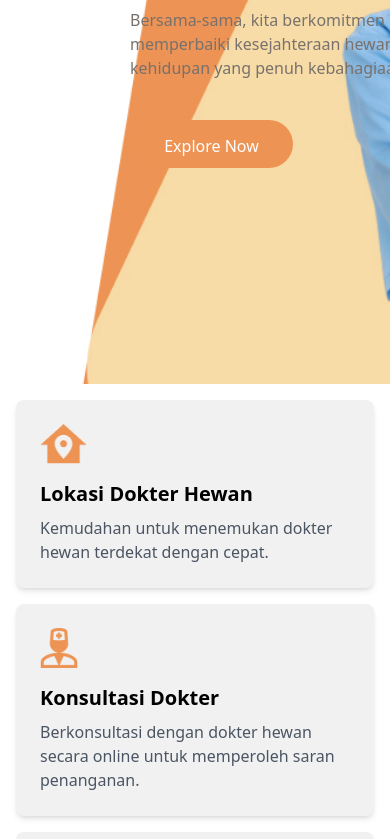
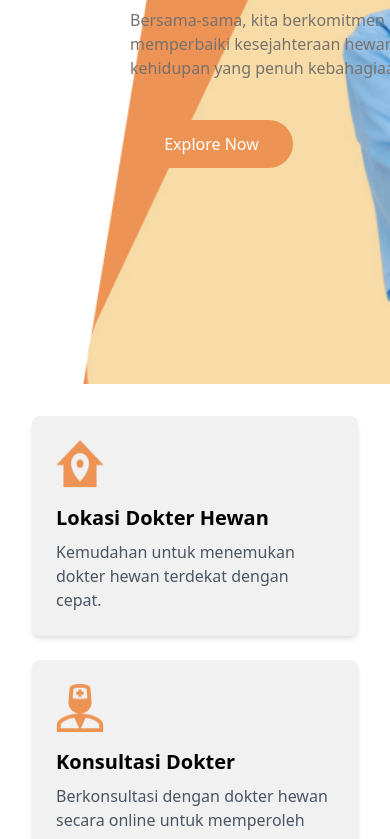
Before and after one commit to yusuf020820/PetPalsCare2, a React (Vite) app: page / in a window 390 px wide. Shown: the part 540-1379 px from the top of the page. Built offline with nearby package versions, Linux system fonts and the light colour scheme; what tailgrids would draw is missing.

Commit message:
update home

```diff
--- a/src/pages/HomepageBefore.jsx
+++ b/src/pages/HomepageBefore.jsx
@@ -5,36 +5,93 @@ import image1 from '../assets/images/vectorhome1.png';
 import image2 from "../assets/images/vectorhome2.png";
 import image3 from "../assets/images/vectorhome3.png";
 import image4 from "../assets/images/vectorhome4.png";
-import { Description } from '@headlessui/react';
+import doktercwo from "../assets/images/DokterCowo.png";
+import doktercwe from "../assets/images/DokterCewe.png";
+import vaksinKucing from '../assets/images/vaksinimg.jpg';
 
 const data = [
-  {id:1,Imgurl:image1,text:"Lokasi Dokter Hewan", Description:"Kemudahan untuk menemukan dokter hewan terdekat dengan cepat."},
-  {id:2,Imgurl:image2,text:"Konsultasi Dokter", Description:"Berkonsultasi dengan dokter hewan secara online untuk memperoleh saran penanganan."},
-  {id:3,Imgurl:image3,text:"Adopsi Hewan", Description:"Menjelajahi daftar-daftar hewan yang anda inginkan untuk dipelihara."},
-  {id:4,Imgurl:image4,text:"Temukan Pengadopsi", Description:"Anda dapat mengunggah profil hewan anda untuk menemukan pengadopsi yang cocok."},
-]
+  { id: 1, Imgurl: image1, text: "Lokasi Dokter Hewan", description: "Kemudahan untuk menemukan dokter hewan terdekat dengan cepat." },
+  { id: 2, Imgurl: image2, text: "Konsultasi Dokter", description: "Berkonsultasi dengan dokter hewan secara online untuk memperoleh saran penanganan." },
+  { id: 3, Imgurl: image3, text: "Adopsi Hewan", description: "Menjelajahi daftar-daftar hewan yang anda inginkan untuk dipelihara." },
+  { id: 4, Imgurl: image4, text: "Temukan Pengadopsi", description: "Anda dapat mengunggah profil hewan anda untuk menemukan pengadopsi yang cocok." },
+];
 
+const doctorData = [
+  {
+    id: 1,
+    name: "Drh. Bagus Syahputra A",
+    specialty: "Hewan Domestik dan Eksotik",
+    experience: "7 Tahun",
+    imageUrl: doktercwo
+  },
+  {
+    id: 2,
+    name: "Drh. Nurma Lala",
+    specialty: "Kucing dan Anjing",
+    experience: "5 Tahun",
+    imageUrl: doktercwe
+  },
+  {
+    id: 3,
+    name: "Drh. Septian Priatama",
+    specialty: "Hewan Ternak dan Unggas",
+    experience: "10 Tahun",
+    imageUrl: doktercwo
+  },
+  {
+    id: 4,
+    name: "Drh. Ami Kosriami",
+    specialty: "Anjing dan Kucing, Ternak",
+    experience: "15 Tahun",
+    imageUrl: doktercwe
+  },
+];
 
-
-const Card = ({Imgurl, text , Description}) => {
+const Card = ({ Imgurl, text, description }) => {
   return (
     <div className="bg-[#F1F1F1] shadow-md rounded-lg p-6">
-    <div className="flex items-start justify-start mb-4">
-    <img src={Imgurl} alt={text} className="h-10"/>
+      <div className="flex items-center justify-start mb-4">
+        <img src={Imgurl} alt={text} className="h-12 w-12" />
+      </div>
+      <h2 className="text-xl font-semibold mb-2">{text}</h2>
+      <p className="text-gray-600">{description}</p>
     </div>
-    <h2 className="text-xl font-semibold mb-2">{text}</h2>
-    <p className="text-gray-600">{Description}</p>
+  );
+};
+
+const DoctorCard = ({ imageUrl, name, specialty, experience }) => {
+  return (
+    <div className="px-2 pt-2 bg-white rounded-xl shadow flex-col justify-start items-center gap-2 inline-flex">
+      <div className="w-auto h-52 bg-white rounded-[10px] justify-center items-center ">
+        <img className="w-auto h-52" src={imageUrl} alt={name} />
+      </div>
+      <div className="px-2 pt-2 pb-5 flex-col justify-start items-start gap-2.5 flex">
+        <div className="flex-col justify-start items-start gap-1 flex">
+          <div className="self-stretch text-slate-900 text-xl font-normal leading-10">{name}</div>
+          <div className="self-stretch justify-start items-start gap-1 inline-flex">
+            <div className="justify-start items-start gap-1.5 flex">
+              <div className="w-[61px] h-[18px] text-gray-500 text-xs font-black">Spesialis:</div>
+              <div className="w-[171px] h-[18px] text-gray-500 text-xs font-normal">{specialty}</div>
+            </div>
+          </div>
+          <div className="justify-start items-start gap-1.5 inline-flex">
+            <div className="text-gray-500 text-xs font-black">Pengalaman:</div>
+            <div className="text-gray-500 text-xs font-normal">{experience}</div>
+          </div>
+        </div>
+        <div className="self-stretch px-2.5 pt-1.5 pb-1 bg-orange-400 rounded-lg justify-start items-center gap-0.5 inline-flex">
+          <div className="w-20 text-center text-white text-sm font-semibold leading-tight">Lihat Detail</div>
+        </div>
+      </div>
     </div>
-  )
-}
-
-
+  );
+};
 
 const HomepageBefore = () => {
   return (
-    <>
+    <div className="font-sans">
       <div>
-        <Navbar/>
+        <Navbar />
       </div>
       <div className="relative w-full h-screen bg-cover bg-center" style={{ backgroundImage: `url(${heroImage})` }}>
         <div className="absolute left-[130px] top-[180px]">
@@ -42,28 +99,55 @@ const HomepageBefore = () => {
             Hewan Sehat, Hati Bahagia
             <p>Temukan Perawatan Terbaik</p>
           </div>
-
           <div className="w-[480px] text-stone-500 text-base font-normal font-sans mt-4">
             Bersama-sama, kita berkomitmen untuk mengubah dan memperbaiki kesejahteraan hewan serta menciptakan kehidupan yang penuh kebahagiaan bagi mereka!
           </div>
-          <button className="w-[163px] px-7 pt-3.5 pb-2.5 bg-[#ED9455] hover:bg-[#e28d51] transition duration-300 rounded-full flex justify-center items-center mt-10">
+          <button className="w-[163px] h-[48px] bg-[#ED9455] hover:bg-[#e28d51] transition duration-300 rounded-full flex justify-center items-center mt-10">
             <span className="text-white">Explore Now</span>
           </button>
+
         </div>
       </div>
 
+      <div className="container mx-auto p-8">
+        <div className="grid grid-cols-1 sm:grid-cols-2 md:grid-cols-3 lg:grid-cols-4 gap-6">
+          {data.map((item) => (
+            <Card key={item.id} Imgurl={item.Imgurl} text={item.text} description={item.description} />
+          ))}
+        </div>
+      </div>
 
+      <div className="container mx-auto p-8 flex flex-col lg:flex-row items-center gap-8">
+        <div className="w-full lg:w-1/2 h-[23rem] overflow-hidden rounded-lg">
+          <img src={vaksinKucing} alt="vaksin" className="w-full h-full object-cover" />
+        </div>
+        <div className="w-full lg:w-1/2">
+          <h2 className="text-4xl font-bold mb-10">Vaksinasi dan Imunisasi</h2>
+          <div className="text-gray-700 space-y-4 leading-relaxed">
+            <p>
+              Pastikan hewan peliharaan Anda mendapatkan vaksinasi dan imunisasi yang diperlukan untuk menjaga kesehatan dan kekebalan tubuh mereka.
+            </p>
+            <p>
+              Setiap vaksinasi adalah investasi dalam kesehatan dan kesejahteraan hewan peliharaan Anda, memberikan mereka perlindungan yang kuat dan memastikan bahwa mereka dapat hidup dengan nyaman dan bahagia dalam lingkungan yang aman dan sehat.
+            </p>
+            <p>
+              Konsultasikan dengan dokter hewan Anda untuk mengetahui jenis vaksinasi yang tepat dan jadwal yang sesuai untuk hewan peliharaan Anda.
+            </p>
+          </div>
+        </div>
+      </div>
 
-      <div className="container mx-auto p-4">
-              <div className="grid grid-cols-1 sm:grid-cols-2 md:grid-cols-3 lg:grid-cols-4 gap-4">
-                {data.map((item) => (
-                  <Card key={item.id} Imgurl={item.Imgurl} text={item.text} Description={item.Description} />
-                ))}
-              </div>
-            </div>
+      <div className="container mx-auto p-8">
+        <div className="text-orange-400 text-2xl font-extrabold capitalize mb-2">Rekomendasi Dokter Hewan</div>
+        <div className="text-black text-base font-normal mb-10">Ingin berkonsultasi dengan dokter hewan terpercaya?</div>
+        <div className="grid grid-cols-1 sm:grid-cols-2 md:grid-cols-3 lg:grid-cols-4 gap-6">
+          {doctorData.map((doctor) => (
+            <DoctorCard key={doctor.id} imageUrl={doctor.imageUrl} name={doctor.name} specialty={doctor.specialty} experience={doctor.experience} />
+          ))}
+        </div>
 
-
-    </>
+      </div>
+    </div>
   );
 }
 
```
Also changed, not shown: 1 other file (tests, documents, lock files or other folders).
